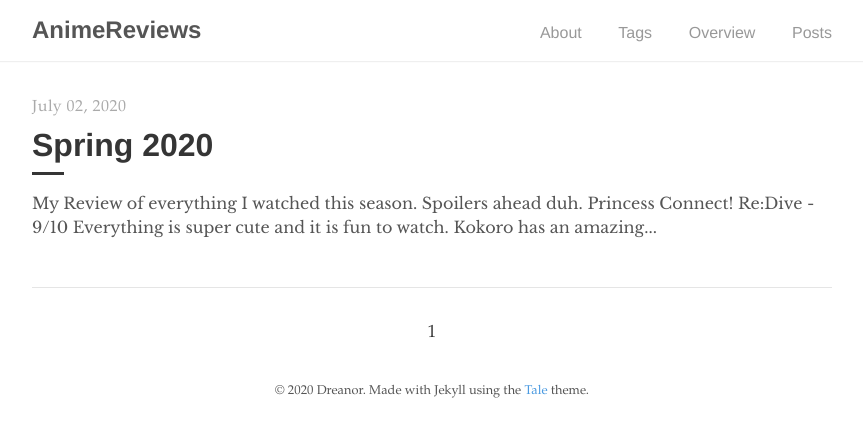
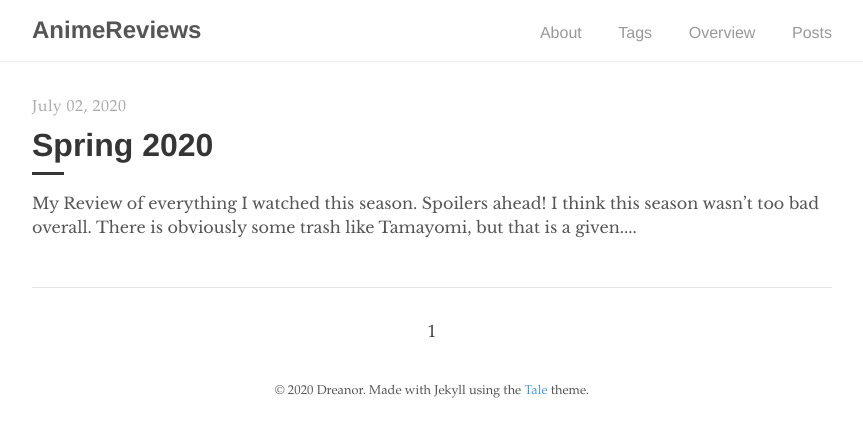
Before and after one commit to DreanorAnime/AnimeReviews, a Jekyll site: the page built from index.html, in a window 1280 px wide. Shown: the top 437 px of the page, without its empty margins (208-1071 px from the left). Built offline with Jekyll 4.4.1, drawn with Linux system fonts in a browser that asks for light colours; the list of posts is cut into pages by our own code.

Commit message:
Update 2020-07-02-spring-2020.md

```diff
--- a/_posts/2020-07-02-spring-2020.md
+++ b/_posts/2020-07-02-spring-2020.md
@@ -6,7 +6,7 @@ comments: true
 tags: [spring, 2020, Princess Connect, Gleipnir, Kakushigoto, Honzuki no Gekokujou, Hachi-nan tte, Sore wa Nai deshou!, Kami no Tou, Nami yo, Otome Game, Kaguya-sama, Shironeko Project, Arte, Tsugumomo, Kitsutsuki Tanteidokoro, Plunderer, Listeners, A3, Zashiki warashi-no-tatami-chan, Tamayomi, Yesterday wo Utatte]
 ---
 
-My Review of everything I watched this season. Spoilers ahead duh.
+My Review of everything I watched this season. Spoilers ahead! I think this season wasn't too bad overall. There is obviously some trash like Tamayomi, but that is a given. This season was pretty horrible OP/ED wise, apart from Kami no Tou which was really good.
 
 ![img](..\assets\spring2020\pricon.png)
 [Princess Connect! Re:Dive](https://kitsu.io/anime/princess-connect-redive) - 9/10
```
